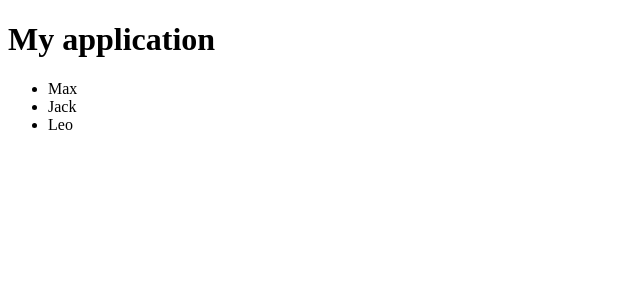
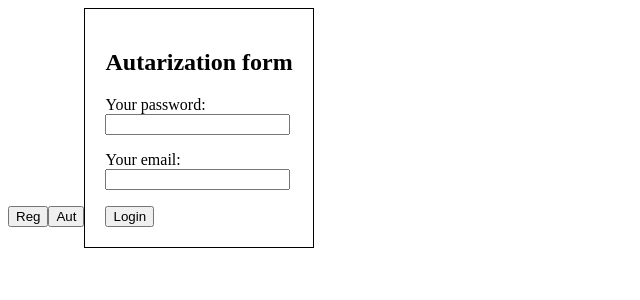
Before and after one commit to YauhenKavalchuk/vue-js, a Vue app in the folder vue-project/: page / in a window 1280 px wide. Shown: the top 300 px of the page, without its empty margins (0-640 px from the left). Built offline with nearby package versions, Linux system fonts and the light colour scheme.

Commit message:
Lesson 19

```diff
--- a/vue-project/src/App.vue
+++ b/vue-project/src/App.vue
@@ -1,25 +1,41 @@
 <template>
   <div id="app">
-    <h1>{{title}}</h1>
-    <List></List>
+    <button type="button" @click="component='Reg'">Reg</button>
+    <button type="button" @click="component='Aut'">Aut</button>
+    <keep-alive>
+      <component :is="component"></component>
+    </keep-alive>
   </div>
 </template>
 
 <script>
 import List from './components/List';
+import Aut from './components/Aut';
+import Reg from './components/Reg';
 
 export default {
   components: {
-    List
+    List,
+    Aut,
+    Reg
   },
   data() {
     return {
-      title: 'My application'
+      title: 'My application',
+      people: ['Max', 'Jack', 'Leo'],
+      component: 'Aut'
     }
   }
 }
 </script>
 
 <style>
-
+  form {
+    border: 1px solid #000;
+    display: inline-block;
+    padding: 20px;
+  }
+  label {
+    display: block;
+  }
 </style>
--- /dev/null
+++ b/vue-project/src/components/Aut.vue
@@ -0,0 +1,28 @@
+<template>
+  <form method="post">
+    <h2>Autarization form</h2>
+    <p>
+      <label for="password">Your password:</label>
+      <input type="text" id="password" value="">
+    </p>
+    <p>
+      <label for="mail">Your email:</label>
+      <input type="text" id="mail" value="">
+    </p>
+    <button type="button" name="button">Login</button>
+  </form>
+</template>
+
+<script>
+export default {
+  data() {
+    return {
+
+    }
+  }
+}
+</script>
+
+<style>
+
+</style>
--- /dev/null
+++ b/vue-project/src/components/Reg.vue
@@ -0,0 +1,32 @@
+<template>
+  <form method="post">
+    <h2>Registration form</h2>
+    <p>
+      <label for="name">Your name:</label>
+      <input type="text" id="name" value="">
+    </p>
+    <p>
+      <label for="password">Your password:</label>
+      <input type="text" id="password" value="">
+    </p>
+    <p>
+      <label for="mail">Your email:</label>
+      <input type="text" id="mail" value="">
+    </p>
+    <button type="button" name="button">Register</button>
+  </form>
+</template>
+
+<script>
+export default {
+  data() {
+    return {
+
+    }
+  }
+}
+</script>
+
+<style>
+
+</style>
```
